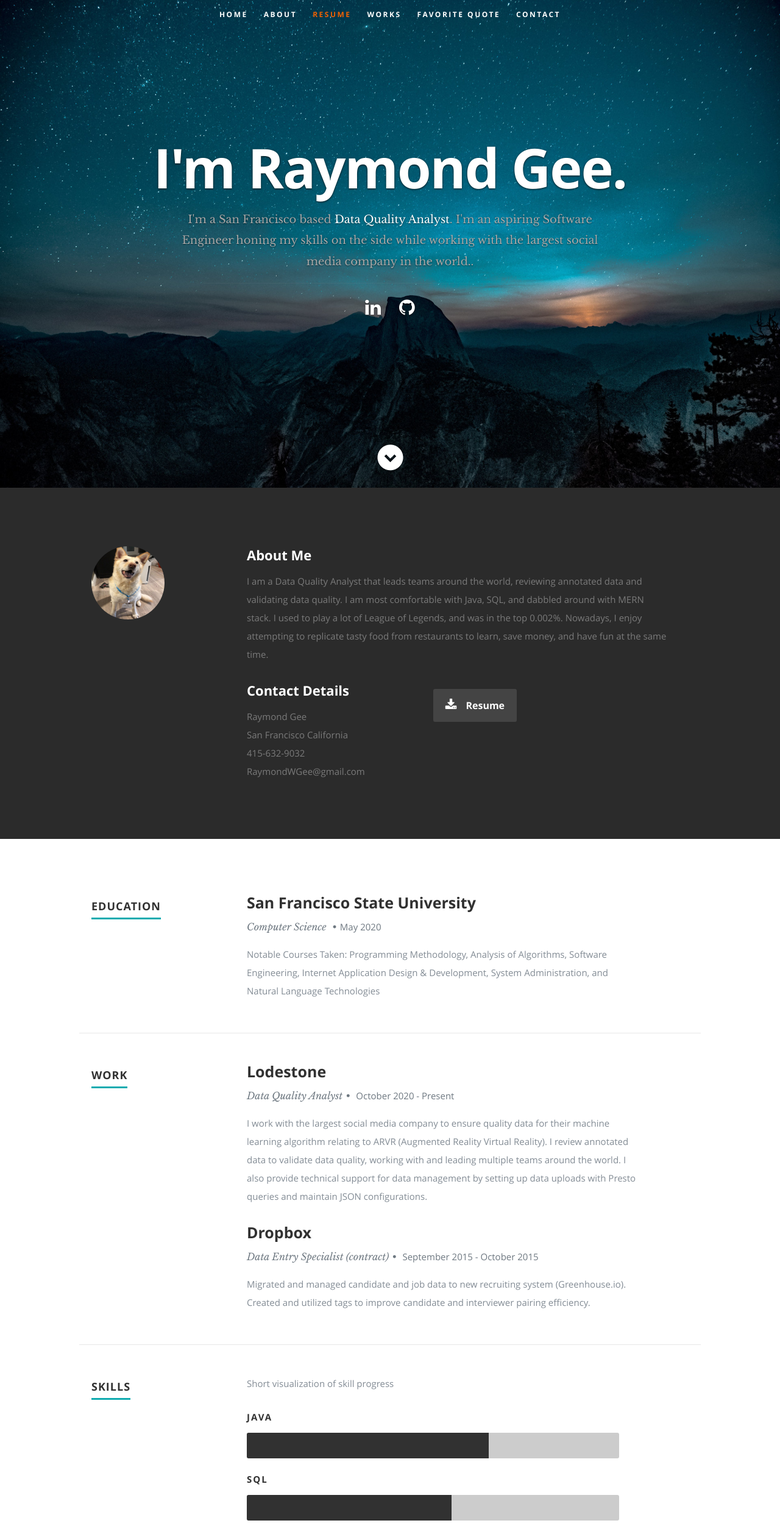
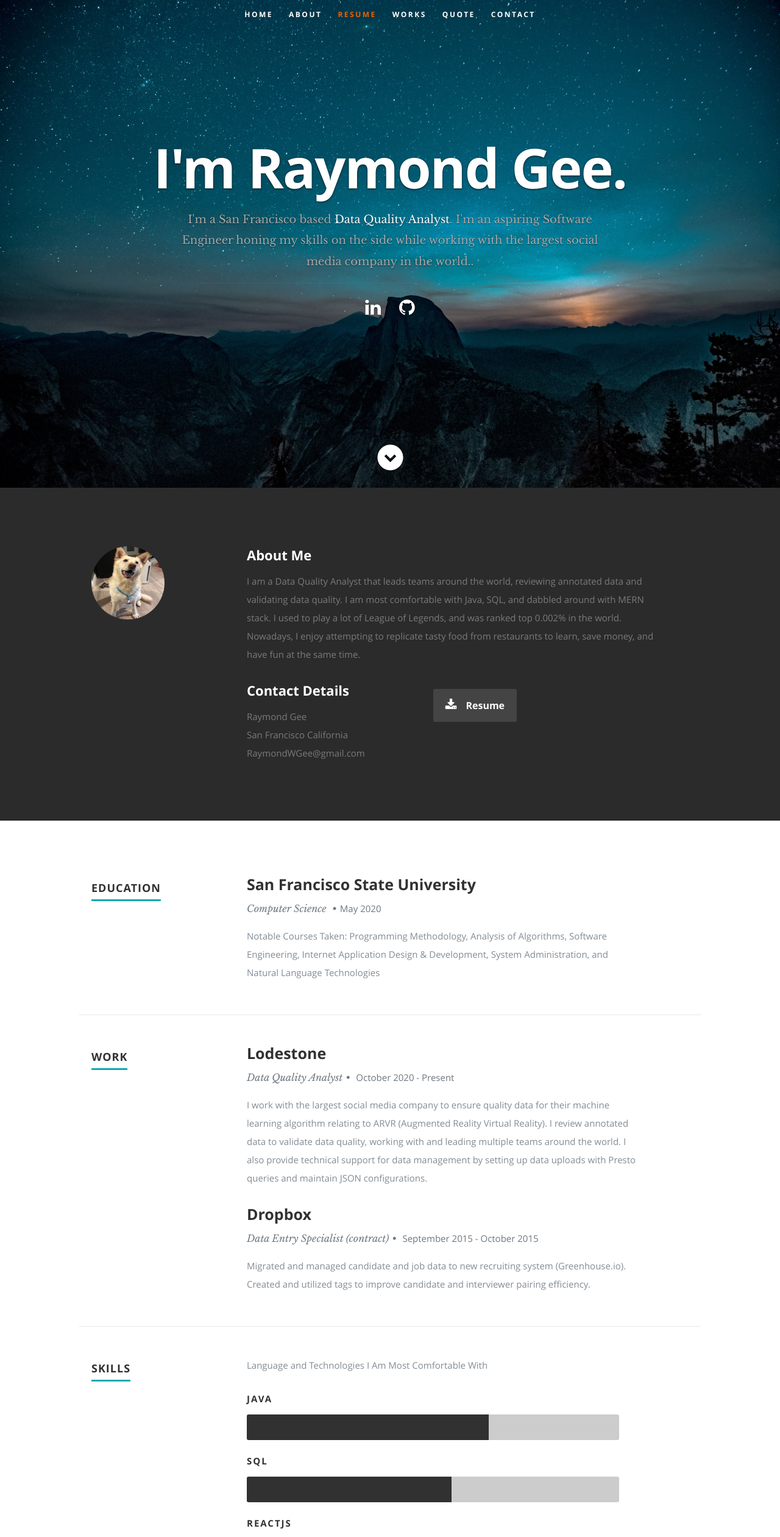
Before and after one commit to RaymondWGee/ReactResumeWebsite, a React (Create React App) app: page / in a window 1280 px wide. Shown: the top 2521 px of the page at 61% size. Built offline with nearby package versions, Linux system fonts and the light colour scheme.

Commit message:
switched around quote, changed resume link, emailing broke so going to fix

```diff
--- a/public/resumeData.json
+++ b/public/resumeData.json
@@ -4,7 +4,7 @@
     "occupation": "Data Quality Analyst",
     "description": "I'm an aspiring Software Engineer honing my skills on the side while working with the largest social media company in the world.",
     "image": "profilepic.jpg",
-    "bio": "I am a Data Quality Analyst that leads teams around the world, reviewing annotated data and validating data quality. I am most comfortable with Java, SQL, and dabbled around with MERN stack. I used to play a lot of League of Legends, and was in the top 0.002%. Nowadays, I enjoy attempting to replicate tasty food from restaurants to learn, save money, and have fun at the same time.",
+    "bio": "I am a Data Quality Analyst that leads teams around the world, reviewing annotated data and validating data quality. I am most comfortable with Java, SQL, and dabbled around with MERN stack. I used to play a lot of League of Legends, and was ranked top 0.002% in the world. Nowadays, I enjoy attempting to replicate tasty food from restaurants to learn, save money, and have fun at the same time.",
     "contactmessage": "Want to get into contact? Please fill out your name, email, and message. I will get back to you as soon as I can!",
     "email": "RaymondWGee@gmail.com",
     "phone": "415-632-9032",
@@ -15,7 +15,7 @@
       "zip": "94112"
     },
     "website": "http://www.google.com",
-    "resumedownload": "https://drive.google.com/uc?id=1pTkIj4yTEehiRHelpBqPmv2--zClB9dp&export=download",
+    "resumedownload": "https://drive.google.com/uc?id=1_7V9HGWYKP6DimHFQAjMwRCW343aFKxR&export=download",
     "social": [
       {
         "name": "linkedin",
@@ -30,7 +30,7 @@
     ]
   },
   "resume": {
-    "skillmessage": "Short visualization of skill progress",
+    "skillmessage": "Language and Technologies I Am Most Comfortable With",
     "education": [
       {
         "school": "San Francisco State University",
@@ -107,8 +107,8 @@
   "testimonials": {
     "testimonials": [
       {
-        "text": "My favorite quote",
-        "user": "Unknown"
+        "text": "Create the perfect timing; it wont create itself.",
+        "user": "All of the motivational speakers mashed into my head"
       }
     ]
   }
--- a/src/Components/About.js
+++ b/src/Components/About.js
@@ -34,7 +34,6 @@ class About extends Component {
 						   <span>
 						         {city} {state}
                    </span><br />
-						   <span>{phone}</span><br />
                      <span>{email}</span>
 					   </p>
                </div>
--- a/src/Components/Contact.js
+++ b/src/Components/Contact.js
@@ -1,7 +1,5 @@
 import React, { Component } from 'react';
 import emailjs from 'emailjs-com';
-import { makeStyles } from '@material-ui/core/styles';
-import Alert from '@material-ui/lab/Alert';
 
 class Contact extends Component {
    render() {
--- a/src/Components/Header.js
+++ b/src/Components/Header.js
@@ -26,7 +26,7 @@ class Header extends Component {
             <li><a className="smoothscroll" href="#about">About</a></li>
 	         <li><a className="smoothscroll" href="#resume">Resume</a></li>
             <li><a className="smoothscroll" href="#portfolio">Works</a></li>
-            <li><a className="smoothscroll" href="#testimonials">Favorite Quote</a></li>
+            <li><a className="smoothscroll" href="#testimonials">Quote</a></li>
             <li><a className="smoothscroll" href="#contact">Contact</a></li>
          </ul>
 
```
